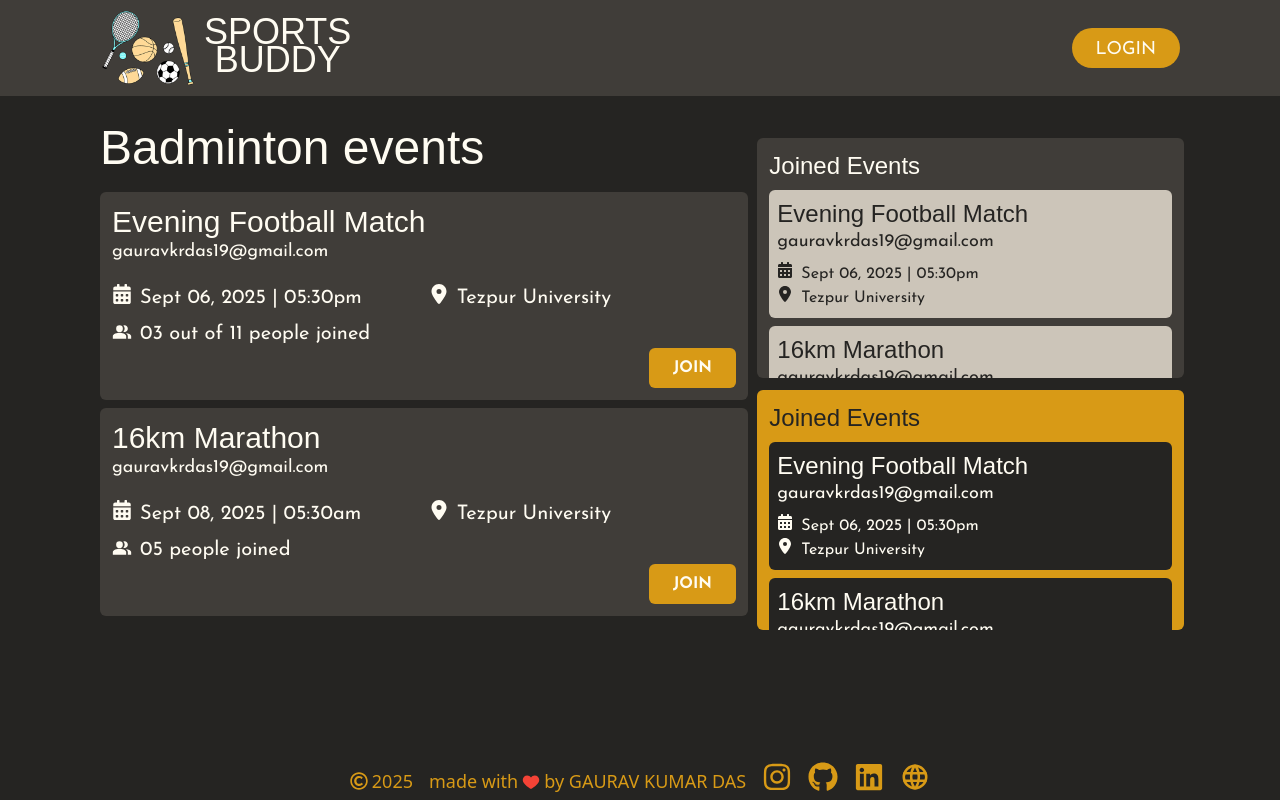
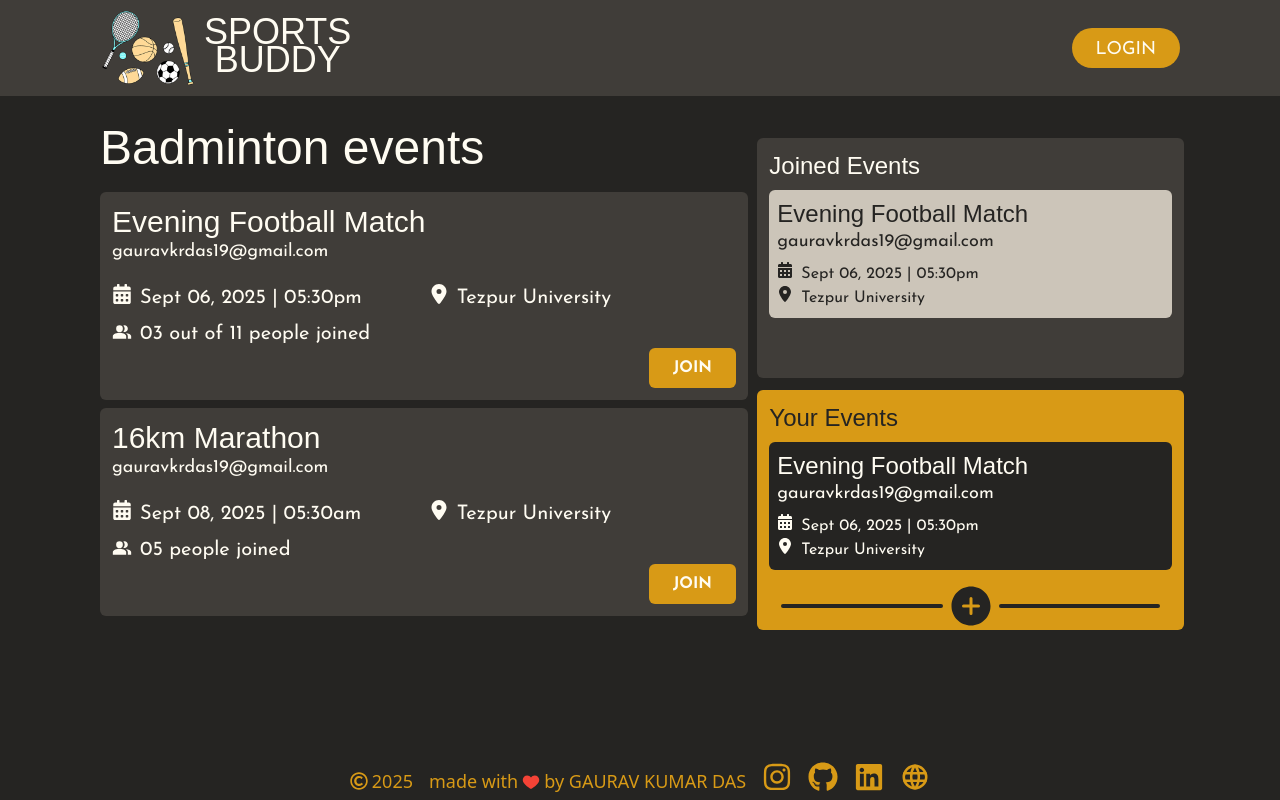
Before and after one commit to gaurav1-9/sports-buddy, a React (Vite) app: page /sports/badminton in a window 1280 px wide. Built offline with nearby package versions, Linux system fonts and the light colour scheme; a web font is replaced by a local one.

Commit message:
Sport Event UI done

```diff
--- a/src/components/PersonalEventDetails.jsx
+++ b/src/components/PersonalEventDetails.jsx
@@ -4,7 +4,7 @@ import { FaLocationDot } from 'react-icons/fa6'
 const PersonalEventDetails = ({ joinedEvents, secondaryBg, secondaryText }) => {
     return (
 
-        <div className="w-full flex flex-col gap-2">
+        <div className="mb-3 w-full flex flex-col gap-2">
             {
                 joinedEvents.map((event, index) => (
                     <div
--- a/src/index.css
+++ b/src/index.css
@@ -33,3 +33,21 @@ body{
 .scrollbar::-webkit-scrollbar-track {
   background-color: transparent;
 }
+
+.scrollbar-dark::-webkit-scrollbar {
+  height: 5px;
+  width: 10px;
+}
+
+.scrollbar-dark::-webkit-scrollbar-thumb {
+  background-color: #2f2f2fdd;
+  border-radius: 10px;
+}
+
+.scrollbar-dark::-webkit-scrollbar-thumb:hover {
+  background-color: #2f2f2f;
+}
+
+.scrollbar-dark::-webkit-scrollbar-track {
+  background-color: transparent;
+}
--- a/src/pages/SportEvents.jsx
+++ b/src/pages/SportEvents.jsx
@@ -1,6 +1,7 @@
 import { useParams } from "react-router-dom"
 import EventLists from "../components/EventLists"
 import PersonalEventDetails from "../components/PersonalEventDetails"
+import { IoAddCircle } from "react-icons/io5";
 
 const SportEvents = () => {
     const { sportsCategory } = useParams()
@@ -31,17 +32,16 @@ const SportEvents = () => {
             time: '05:30pm',
             userEmail: 'gauravkrdas19@gmail.com'
         },
-        {
-            name: "16km Marathon",
-            location: 'Tezpur University',
-            date: 'Sept 08, 2025',
-            userEmail: 'gauravkrdas19@gmail.com'
-        }
+
     ]
 
     const joinEvent = (e) => {
         console.log(e)
     }
+    const addEvent = () => {
+        console.log("Add new event")
+    }
+
     return (
         <div className='flex flex-col lg:flex-row scrollbar px-6 lg:px-[100px] pt-0 pb-3'>
             <div className="lg:w-3/5">
@@ -68,13 +68,22 @@ const SportEvents = () => {
 
                     <div className={`max-h-60 lg:h-1/2 bg-flame w-full px-3 rounded-md overflow-y-scroll scrollbar-dark`}>
                         <p className={`sticky top-0 z-10 font-jaro bg-flame pt-3 pb-2 text-eerieBlack text-xl lg:text-2xl`}>
-                            Joined Events
+                            Your Events
                         </p>
                         <PersonalEventDetails
                             joinedEvents={joinedEvents}
                             secondaryBg='bg-eerieBlack'
                             secondaryText='text-floralWhite'
                         />
+                        <div
+                            className="flex justify-center items-center gap-1 px-3 cursor-pointer group mb-3"
+                            title="Add new event"
+                            onClick={addEvent}
+                        >
+                            <div className="flex-grow h-1 bg-eerieBlack group-hover:bg-eerieBlack/80 rounded-full"></div>
+                            <IoAddCircle className="text-5xl text-eerieBlack group-hover:text-eerieBlack/90" />
+                            <div className="flex-grow h-1 bg-eerieBlack group-hover:bg-eerieBlack/80 rounded-full"></div>
+                        </div>
                     </div>
                 </div>
             </div>
```
